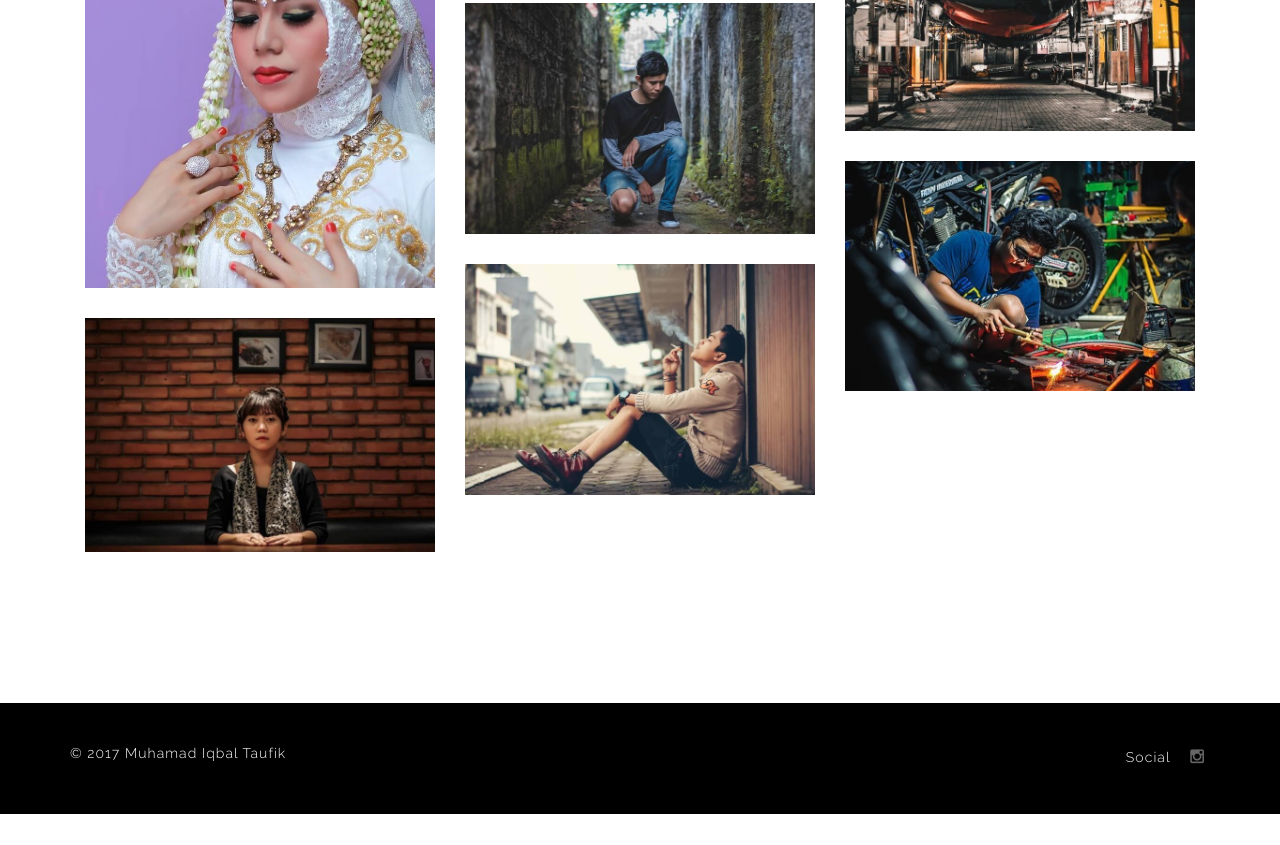
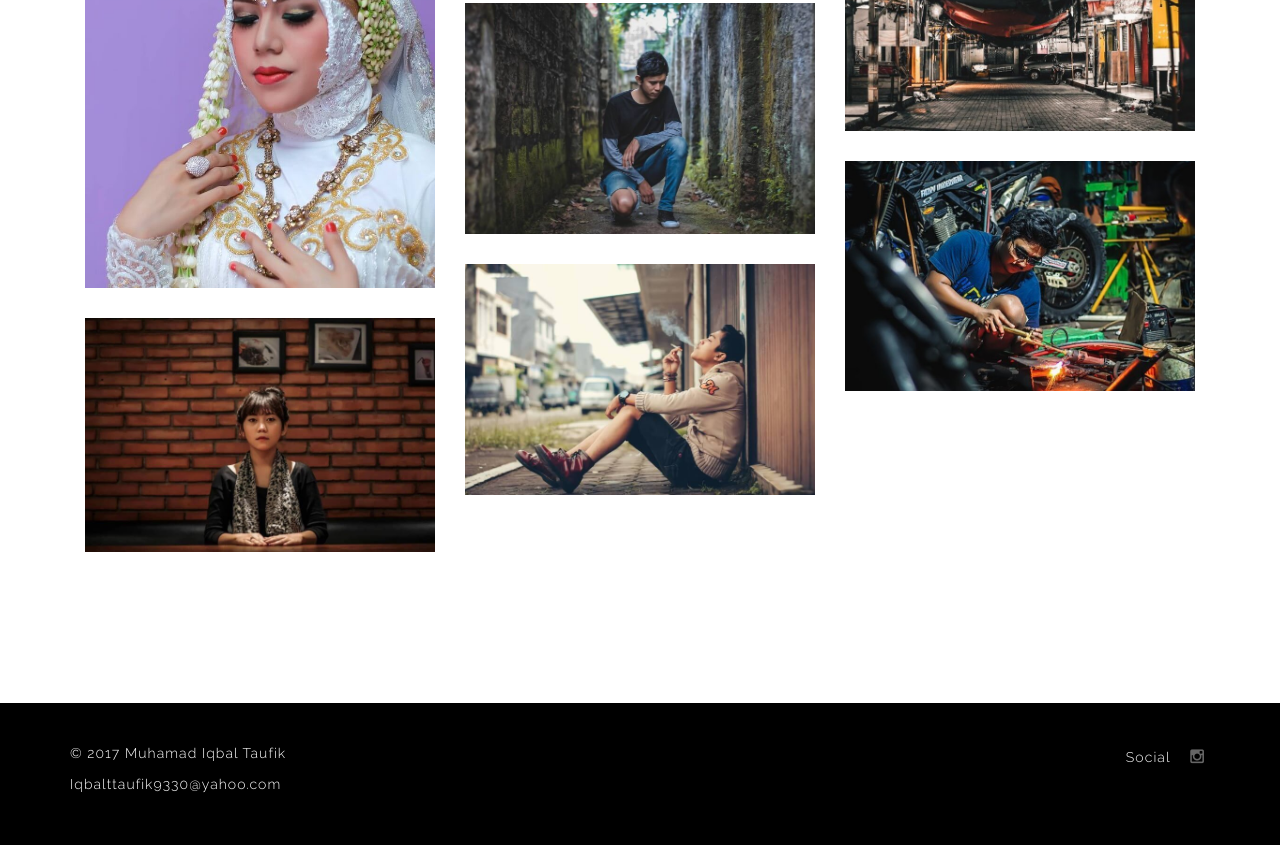
Before and after one commit to Onlymo/MUHAMAD, a plain HTML site: page index.html in a window 1280 px wide. Shown: the part 4410-5255 px from the top of the page. Before the commit the page ends 5224 px from the top, so only its background shows below. Drawn offline with Linux system fonts and the light colour scheme; animation ran at ten frames a second.

Commit message:
Update index.html

```diff
--- a/index.html
+++ b/index.html
@@ -655,7 +655,7 @@
 				<!-- /SOCIAL ICONS -->
 				<div class="col-sm-6 col-sm-pull-6 copyright">
 					<p>&copy; 2017 Muhamad Iqbal Taufik</p>
-
+        				  <p>Iqbalttaufik9330@yahoo.com</p>
 
 				</div>
 			</div>
```
